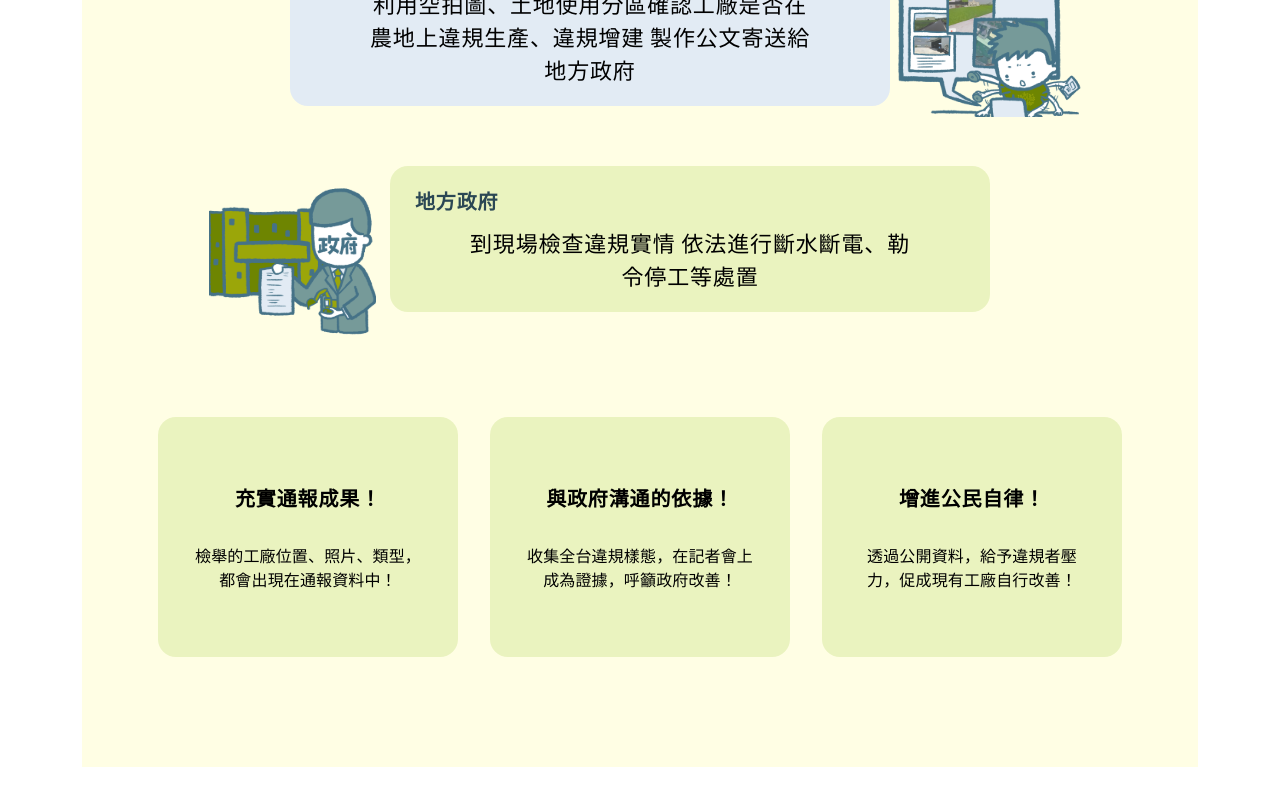
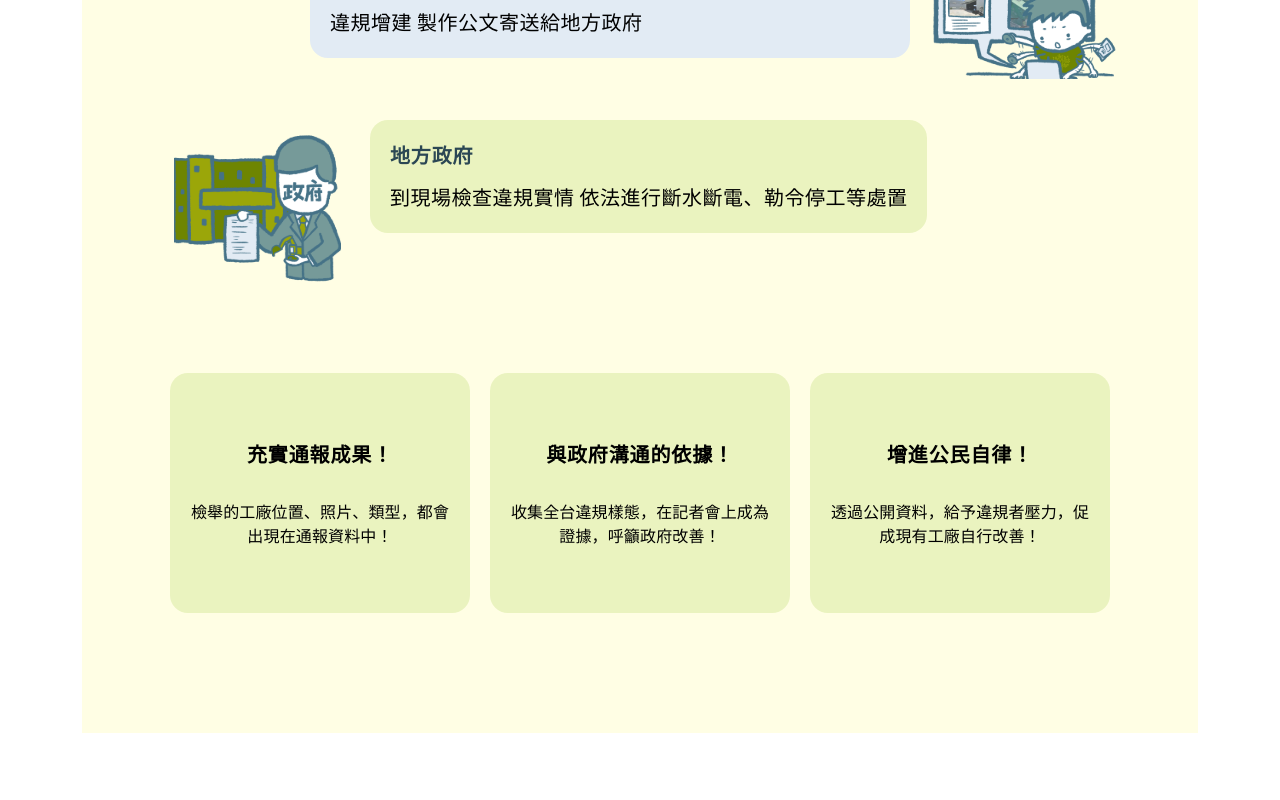
Before and after one commit to Disfactory/Landing, a Next.js app: page / in a window 1280 px wide. Shown: the part 2820-3620 px from the top of the page. Built offline with nearby package versions, Linux system fonts and the light colour scheme.

Commit message:
fix: RWD error handle

```diff
--- a/components/QA/qa_01.js
+++ b/components/QA/qa_01.js
@@ -16,6 +16,10 @@ const Container = styled.div`
   }
 
   .question-mark {
+    display: none;
+
+    ${({ theme }) => theme.breakpoint.sm} {
+      display: block;
       align-items: center;
       background-color: #eaf3bf;
       border-radius: 50%;
@@ -28,6 +32,7 @@ const Container = styled.div`
       font-weight: 700;
       color: #697f01;
       font-size: 20px;
+    }
   }
 
   .question-content {
@@ -52,6 +57,7 @@ const BodyItem = styled.div`
     font-size: 20px;
     margin-bottom: 15px;
     font-weight: 600;
+    line-height: 1.5;
   }
 
   p {
--- a/components/QA/qa_02.js
+++ b/components/QA/qa_02.js
@@ -7,6 +7,10 @@ const Container = styled.div`
   }
 
   .question-mark {
+    display: none;
+
+    ${({ theme }) => theme.breakpoint.sm} {
+      display: block;
       align-items: center;
       background-color: #eaf3bf;
       border-radius: 50%;
@@ -19,6 +23,7 @@ const Container = styled.div`
       font-weight: 700;
       color: #697f01;
       font-size: 20px;
+    }
   }
 
   .question-content {
@@ -39,6 +44,7 @@ const BodyItem = styled.div`
     font-size: 20px;
     margin-bottom: 15px;
     font-weight: 600;
+    line-height: 1.5;
   }
 
   p {
--- a/components/QA/qa_03.js
+++ b/components/QA/qa_03.js
@@ -7,6 +7,10 @@ const Container = styled.div`
   }
 
   .question-mark {
+    display: none;
+
+    ${({ theme }) => theme.breakpoint.sm} {
+      display: block;
       align-items: center;
       background-color: #eaf3bf;
       border-radius: 50%;
@@ -19,6 +23,7 @@ const Container = styled.div`
       font-weight: 700;
       color: #697f01;
       font-size: 20px;
+    }
   }
 
   .question-content {
@@ -39,6 +44,7 @@ const BodyItem = styled.div`
     font-size: 20px;
     margin-bottom: 15px;
     font-weight: 600;
+    line-height: 1.5;
   }
 
   p {
--- a/components/QA/qa_04.js
+++ b/components/QA/qa_04.js
@@ -7,6 +7,10 @@ const Container = styled.div`
   }
 
   .question-mark {
+    display: none;
+
+    ${({ theme }) => theme.breakpoint.sm} {
+      display: block;
       align-items: center;
       background-color: #eaf3bf;
       border-radius: 50%;
@@ -20,7 +24,7 @@ const Container = styled.div`
       color: #697f01;
       font-size: 20px;
     }
-
+  }
   .question-content {
     padding-top: 10px;
   }
@@ -39,6 +43,7 @@ const BodyItem = styled.div`
     font-size: 20px;
     margin-bottom: 15px;
     font-weight: 600;
+    line-height: 1.5;
   }
 
   p {
--- a/components/about-us.js
+++ b/components/about-us.js
@@ -5,7 +5,7 @@ const AboutUsContainer = styled.div`
   width: 90%;
   max-width: 1000px;
   margin: auto;
-  padding: 20px 30px 50px;
+  padding: 20px 5px 50px;
   text-align: justify;
 
   p {
@@ -19,7 +19,7 @@ const AboutUsContainer = styled.div`
   }
 
   ${({ theme }) => theme.breakpoint.md} {
-    padding: 20px 60px 50px;
+    padding: 20px 45px 50px;
   }
 `;
 
--- a/components/carousel.js
+++ b/components/carousel.js
@@ -15,9 +15,14 @@ import 'swiper/css/pagination';
 import 'swiper/css/navigation';
 
 const SwiperContainer = styled.div`
-  margin: auto;
-  position: relative;
-  max-width: 550px;
+  display: none;
+
+  ${({ theme }) => theme.breakpoint.sm} {
+    display: block;
+    margin: auto;
+    position: relative;
+    max-width: 550px;
+  }
 
   ${({ theme }) => theme.breakpoint.md} {
     max-width: 900px;
@@ -41,6 +46,14 @@ const SwiperContainer = styled.div`
     box-shadow: 2px 2px 10px rgba(0, 0, 0, 0.15);
     border-radius: 10px;
     padding: 35px 22px 10px 22px;
+
+    /* .name {
+      font-size: 20px;
+    }
+
+    .intro {
+      display: none;
+    } */
 
     ${({ theme }) => theme.breakpoint.xl} {
       min-width: 260px;
@@ -88,7 +101,17 @@ const SwiperContainer = styled.div`
   }
 `;
 
+const MobileWrapper = styled.div``;
+
 export default function Carousel({ data = [], type = 'public' }) {
+  const MobileImages = data.map((item) => {
+    return (
+      <MobileWrapper className='swiperItem' key={item.id}>
+        <PublicCard data={item} />
+      </MobileWrapper>
+    );
+  });
+
   return (
     <>
       <SwiperContainer>
--- a/components/info-use.js
+++ b/components/info-use.js
@@ -6,7 +6,6 @@ const InfoContainer = styled.div`
   width: 100%;
   max-width: 1200px;
   margin: auto;
-  padding: 45px 25px 100px;
   background: #fffee4;
 
   .info-list-group {
@@ -15,25 +14,32 @@ const InfoContainer = styled.div`
 
   .step-list-group {
     margin: auto;
+    padding-bottom: 10px;
   }
 
   ${({ theme }) => theme.breakpoint.md} {
     width: 90%;
-    padding: 75px 60px 100px;
+    padding: 45px 25px 100px;
 
     .step-list-group {
       display: flex;
+      padding-bottom: 10px;
+      justify-content: center;
     }
   }
 `;
 
 const InfoBox = styled.div`
-  padding: 20px 25px;
+  padding: 20px;
   background: #eaf3bf;
   border-radius: 18px;
-  margin-bottom: 45px;
   max-width: 600px;
   text-align: left;
+  margin: 0px 20px 45px 20px;
+
+  ${({ theme }) => theme.breakpoint.xl} {
+    margin: 0px 15px auto 15px;
+  }
 
   p {
     font-weight: 700;
@@ -41,24 +47,31 @@ const InfoBox = styled.div`
     line-height: 30px;
     letter-spacing: 0.855px;
     color: #2b4754;
-    text-align: left;
+    text-align: center;
     margin-bottom: 10px;
+
+    ${({ theme }) => theme.breakpoint.md} {
+      text-align: left;
+    }
   }
 
   span {
     text-align: center;
     font-weight: 400;
-    font-size: 22px;
-    line-height: 33px;
+    font-size: 18px;
+    line-height: 1.6;
     display: flex;
     align-items: center;
     text-align: center;
     letter-spacing: 0.855px;
     color: #000000;
+    text-align: left;
 
-    ${({ theme }) => theme.breakpoint.md} {
-      text-align: center;
-      padding: 0px 50px;
+    ${({ theme }) => theme.breakpoint.sm} {
+      font-size: 20px;
+      letter-spacing: 0.5px;
+      text-align: left;
+      line-height: 33px;
     }
   }
 `;
@@ -73,10 +86,10 @@ const StepList = styled.div`
   align-items: center;
   justify-content: center;
   margin: 30px auto;
-  padding: 0px 30px;
+  padding: 0px 20px;
 
   ${({ theme }) => theme.breakpoint.md} {
-    margin: 10px auto;
+    margin: 10px;
   }
 
   .title {
@@ -122,6 +135,11 @@ const InfoList = styled.li`
     align-items: center;
     padding: 0px 50px;
   }
+
+  picture {
+    margin-bottom: 15px;
+    display: inline-block;
+  }
 `;
 
 const infoLists = HowToUseInfo.map((item) => {
--- a/components/main.js
+++ b/components/main.js
@@ -16,6 +16,7 @@ import { PublicShare } from '~/constants/public-share';
 import { NewsShare } from '~/constants/news-share';
 import AboutUs from '~/components/about-us';
 import QA from '~/components/qa';
+import MobileCarousel from './mobile-carousel';
 
 const ContentContainer = styled.div`
   width: 100%;
@@ -99,6 +100,7 @@ export default function Main() {
         </SectionBody>
 
         <SectionBody title={'聽聽他們怎麼說'}>
+          <MobileCarousel data={PublicShare} type='public' />
           <Carousel data={PublicShare} type='public' />
         </SectionBody>
 
@@ -109,6 +111,7 @@ export default function Main() {
 
         <span id='news'></span>
         <SectionBody title={'想深入農地工廠議題，或瀏覽專案相關報導嗎？'}>
+          <MobileCarousel data={NewsShare} type='news' />
           <Carousel data={NewsShare} type='news' />
         </SectionBody>
         <div className='scratch-canvas'>
--- /dev/null
+++ b/components/mobile-carousel.js
@@ -0,0 +1,60 @@
+import React from 'react';
+import styled from 'styled-components';
+import PublicCard from '~/components/carousel-card-public';
+import NewsCard from '~/components/carousel-card-news';
+
+// Swiper React components & Swiper styles
+import { Swiper, SwiperSlide } from 'swiper/react';
+import { Navigation, Pagination } from 'swiper';
+import 'swiper/css';
+import 'swiper/css/navigation';
+
+// Swiper styles
+import 'swiper/css';
+import 'swiper/css/pagination';
+import 'swiper/css/navigation';
+
+const Container = styled.div`
+  display: block;
+
+  ${({ theme }) => theme.breakpoint.md} {
+    display: none;
+  }
+`;
+
+const Cardlist = styled.div`
+  min-height: 240px;
+  text-align: center;
+  display: flex;
+  justify-content: center;
+  background: #f9f9f9;
+  box-shadow: 2px 2px 10px rgba(0, 0, 0, 0.15);
+  border-radius: 10px;
+  padding: 35px 22px 10px 22px;
+  margin: 40px auto;
+  max-width: 350px;
+`;
+
+export default function MobileCarousel({ data = [], type = 'public' }) {
+  return (
+    <Container>
+      {type === 'public' &&
+        data.map((item) => {
+          return (
+            <Cardlist className='swiperItem' key={item.id}>
+              <PublicCard data={item} />
+            </Cardlist>
+          );
+        })}
+
+      {type === 'news' &&
+        data.map((item) => {
+          return (
+            <Cardlist className='swiperItem' key={item.id}>
+              <NewsCard data={item} />
+            </Cardlist>
+          );
+        })}
+    </Container>
+  );
+}
--- a/components/qa.js
+++ b/components/qa.js
@@ -1,6 +1,7 @@
 import React from 'react';
 import { QAtoggleInfo } from '../constants/QA-toggle';
 import ToggleList from '~/components/toggle-list';
+import styled from 'styled-components';
 
 export default function QA() {
   return (
--- a/components/toggle-list.js
+++ b/components/toggle-list.js
@@ -5,13 +5,17 @@ import ToggleTitle from './toggle-title';
 import ToggleBody from './toggle-body';
 
 const ToggleContainer = styled.div`
-  width: 80%;
-  max-width: 800px;
+  width: 100%;
   margin: auto;
   text-align: left;
 
   > div {
     margin-bottom: 20px;
+  }
+
+  ${({ theme }) => theme.breakpoint.md} {
+    width: 80%;
+    max-width: 800px;
   }
 `;
 
--- a/components/toggle-title.js
+++ b/components/toggle-title.js
@@ -3,7 +3,7 @@ import styled from 'styled-components';
 
 const TitleContainer = styled.div`
   width: 100%;
-  padding: 20px;
+  padding: 15px 20px;
   background: #eaf3bf;
   font-weight: 700;
   font-size: 24px;
@@ -23,6 +23,10 @@ const TitleContainer = styled.div`
     border-radius: 50%;
     margin-right: 20px;
     text-align: center;
+  }
+
+  ${({ theme }) => theme.breakpoint.md} {
+    padding: 20px;
   }
 `;
 
```
Lines whose indentation alone changed are shown as unchanged.
